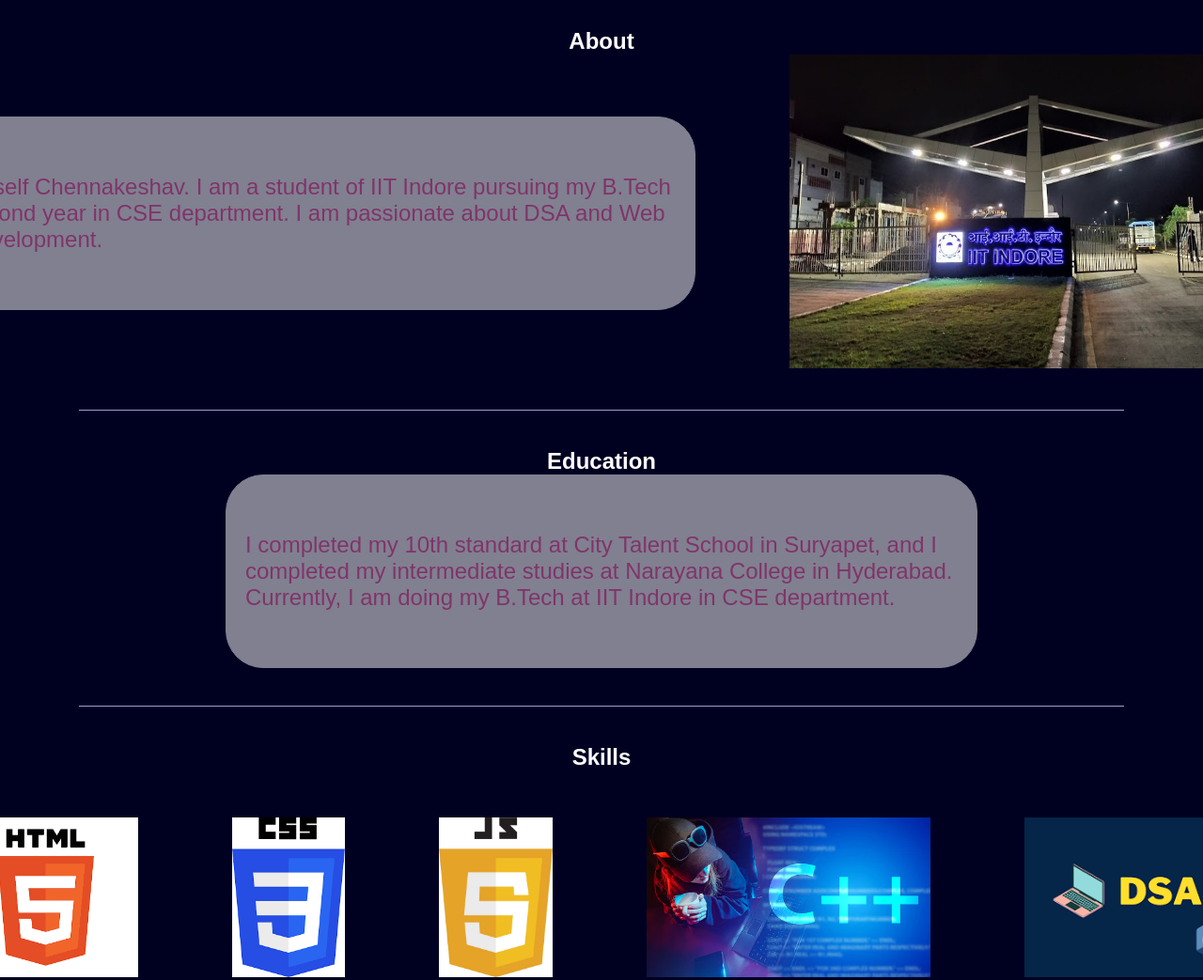
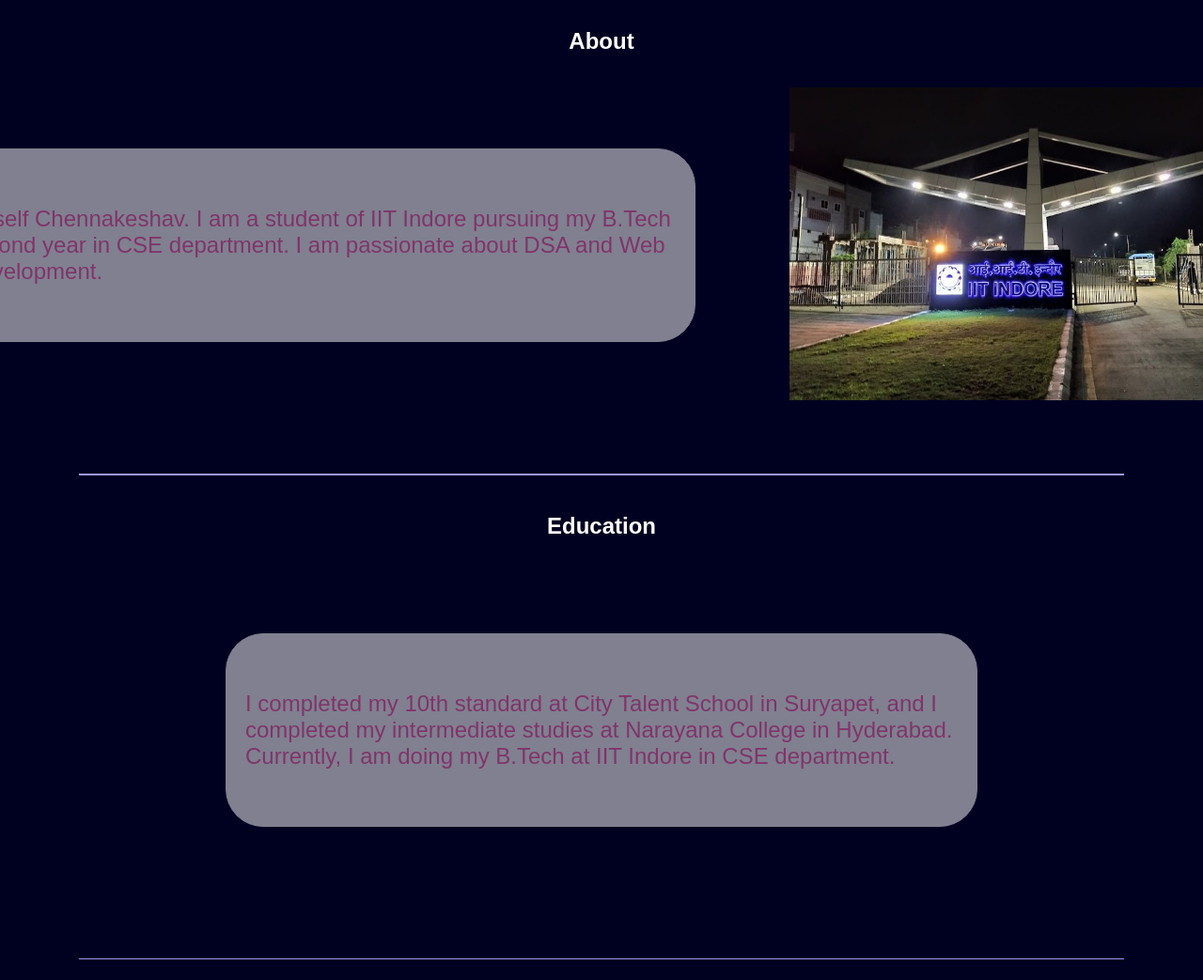
Before and after one commit to MaahiCK/Portfolio2, a plain HTML site: page index.html in a window 1280 px wide. Shown: the part 700-1743 px from the top of the page at 94% size. Drawn offline with nearby package versions, Linux system fonts and the light colour scheme.

Commit message:
Update index.html

```diff
--- a/index.html
+++ b/index.html
@@ -26,6 +26,10 @@
             padding: 0;
             box-sizing: border-box;
         }
+        .leftabout, .leftedu, .leftachieve, .leftcontactme {
+                margin: 100px 0;
+
+            }
         body {
             background-color: rgb(0 0 33);
             color: white;
```
